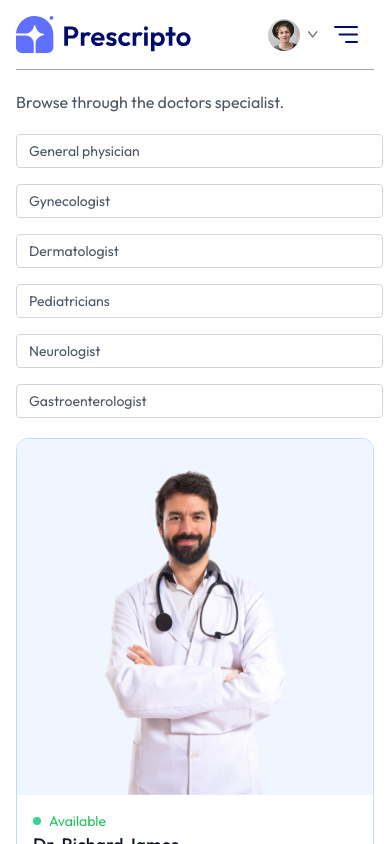
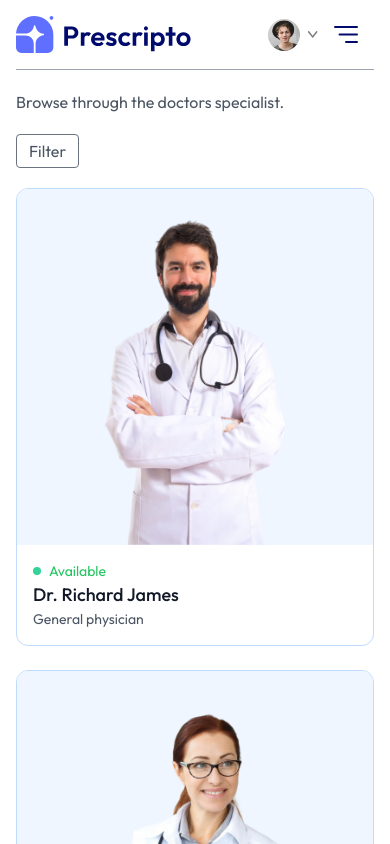
Before and after one commit to NikkiAung/Doctor-Appointment-Booking-System, a React (Vite) app in the folder frontend/: page /doctors in a window 390 px wide. Shown: the top 844 px of the page. Built offline with nearby package versions, Linux system fonts and the light colour scheme.

Commit message:
develop: Doctors Responsive By adding filter func

```diff
--- a/frontend/src/pages/Doctors.jsx
+++ b/frontend/src/pages/Doctors.jsx
@@ -9,7 +9,7 @@ const Doctors = () => {
 
   const [filterDoc, setfilterDoc] = useState([]);
   const {doctors} = useContext(AppContext);
-
+  const [showFilter, setShowFilter] = useState(false);
   const applyFilter = () => {
     if (speciality) {
       setfilterDoc(doctors.filter((doc) => doc.speciality === speciality))
@@ -25,8 +25,10 @@ const Doctors = () => {
   return (
     <div>
         <p className="text-gray-600">Browse through the doctors specialist.</p>
+
         <div className="flex flex-col sm:flex-row items-start gap-5 mt-5">
-          <div className="flex flex-col gap-4 text-sm text-gray-600">
+          <div onClick={()=>setShowFilter(prev=> !prev)} className={`py-1 px-3 text-gray-600 border border-gray-500 w-fit rounded transition-all duration-500 sm:hidden ${showFilter ? 'bg-primary text-white' : ''}`}>Filter</div>
+          <div className={`flex-col gap-4 text-sm text-gray-600 ${showFilter ? 'flex' : 'hidden sm:flex'}`}>
             <p onClick={()=> speciality === 'General physician' ? navigate('/doctors') : navigate('/doctors/General physician')} className={`w-[94vw] sm:w-auto pl-3 py-1.5 pr-16 border border-gray-300 rounded transition-all cursor-pointer ${speciality === "General physician" ? "bg-indigo-100 text-black" : ""}`}>General physician</p>
             <p onClick={()=> speciality === 'Gynecologist' ? navigate('/doctors') : navigate('/doctors/Gynecologist')} className={`w-[94vw] sm:w-auto pl-3 py-1.5 pr-16 border border-gray-300 rounded transition-all cursor-pointer ${speciality === "Gynecologist" ? "bg-indigo-100 text-black" : "" }`}>Gynecologist</p>
             <p onClick={()=> speciality === 'Dermatologist' ? navigate('/doctors') : navigate('/doctors/Dermatologist')} className={`w-[94vw] sm:w-auto pl-3 py-1.5 pr-16 border border-gray-300 rounded transition-all cursor-pointer ${speciality === "Dermatologist" ? "bg-indigo-100 text-black" : "" }`}>Dermatologist</p>
```
